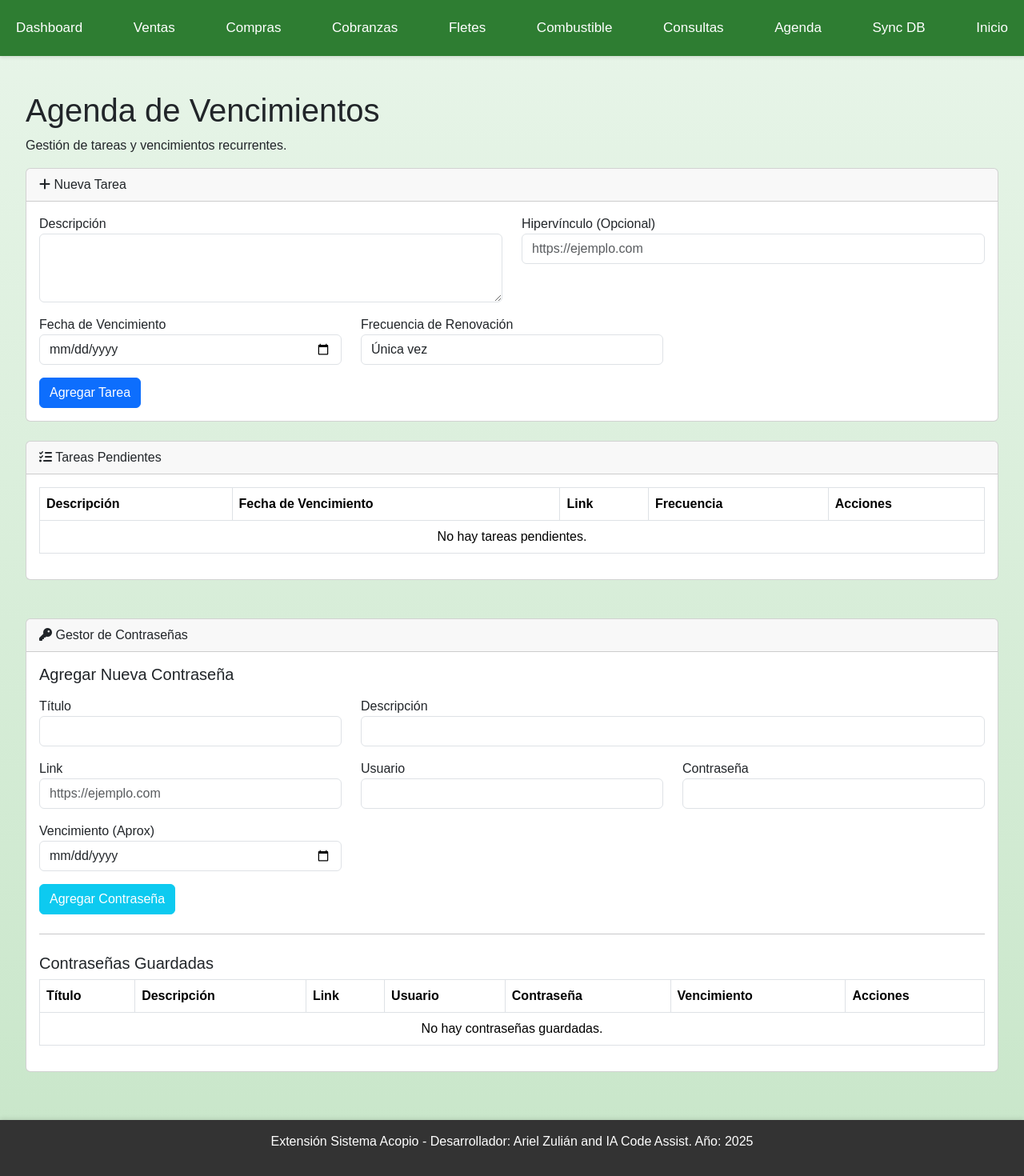
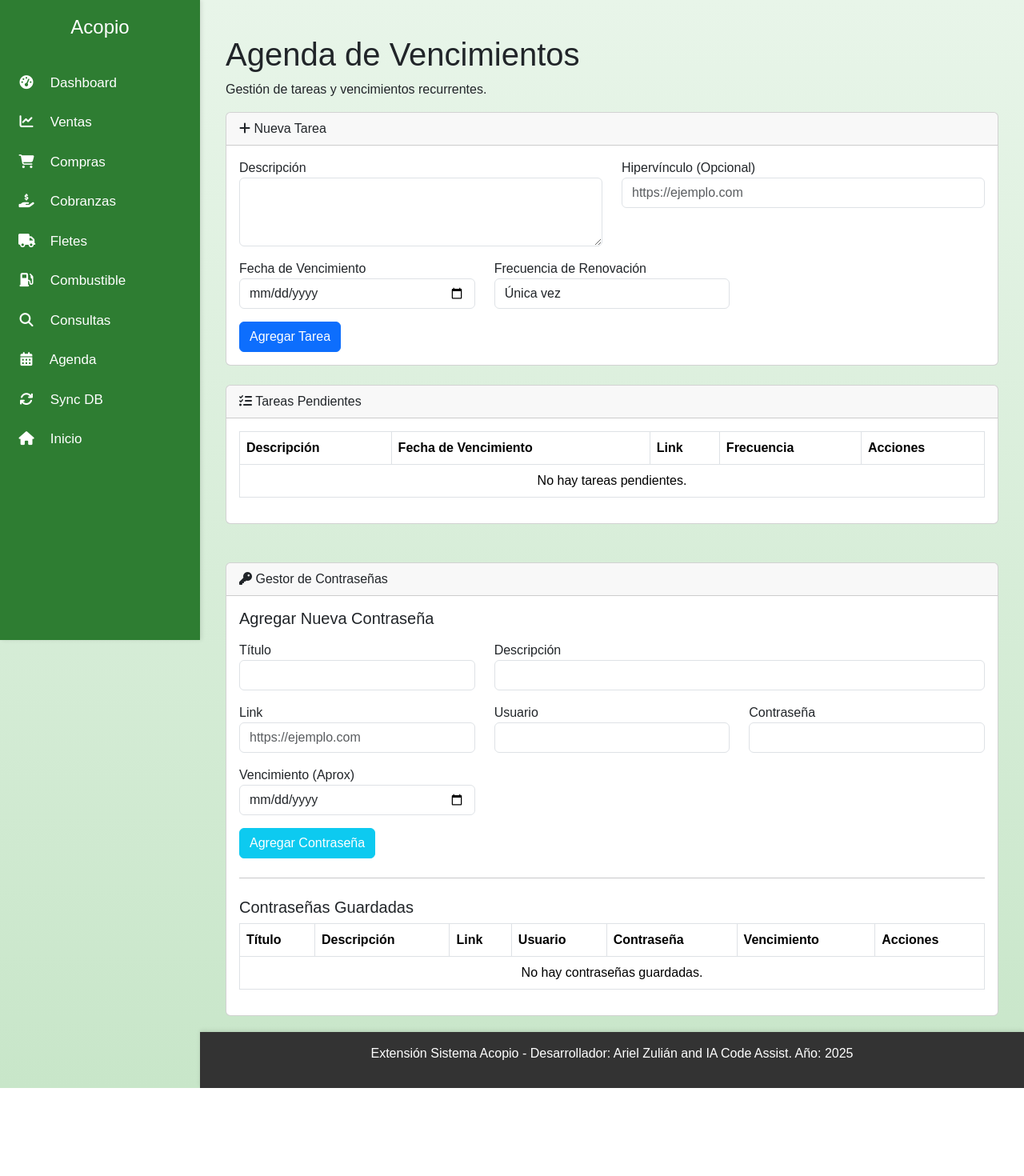
Before and after one commit to arizu14n/Datos-Acopio, a Flask app: page /agenda in a window 1280 px wide. Shown: the whole page at 80% size. After the commit the page ends 1360 px from the top, so only its background shows below. Run offline with Flask 3, Linux system fonts and the light colour scheme; data that the repository does not hold is empty; some libraries are stand-ins or nearby versions.

Commit message:
desplazo la barra de menú al lateral izquierdo

```diff
--- a/static/styles/base.css
+++ b/static/styles/base.css
@@ -2,40 +2,82 @@
     font-family: Arial, sans-serif;
     margin: 0;
     background: linear-gradient(to bottom, #e8f5e9, #c8e6c9);
+    display: flex;
+    flex-direction: row; /* For sidebar layout */
     min-height: 100vh;
-    display: flex; /* Added for sticky footer */
-    flex-direction: column; /* Added for sticky footer */
+    transition: margin-left 0.3s; /* Smooth transition */
 }
-.navbar {
+
+.sidebar {
+    width: 250px;
+    position: fixed;
+    left: 0;
+    top: 0;
+    height: 100%;
     background-color: #2e7d32;
+    box-shadow: 2px 0 5px rgba(0,0,0,0.1);
+    padding-top: 20px;
+    z-index: 1000; /* Ensure it's on top */
+    overflow-y: auto;
+    transition: width 0.3s; /* Smooth transition */
+}
+
+.sidebar-title {
+    color: white;
+    text-align: center;
+    margin-bottom: 30px;
+    font-size: 24px;
+    white-space: nowrap; /* Keep title on one line */
     overflow: hidden;
-    box-shadow: 0 2px 4px rgba(0,0,0,0.1);
 }
-.navbar a {
-    float: left;
+
+.sidebar a {
     display: block;
     color: white;
-    text-align: center;
-    padding: 14px 20px;
+    padding: 12px 20px;
     text-decoration: none;
     font-size: 17px;
+    border-left: 3px solid transparent;
+    transition: background-color 0.3s, border-left 0.3s;
+    white-space: nowrap; /* Keep text on one line */
+    overflow: hidden;
 }
-.navbar a:hover {
+
+.sidebar a:hover,
+.sidebar a.active { /* Add an active class for the current page if needed */
     background-color: #388e3c;
+    border-left: 3px solid #fbc02d; /* Accent color */
 }
+
+.sidebar a i {
+    margin-right: 15px;
+    width: 20px; /* Align icons */
+    text-align: center;
+    transition: margin-right 0.3s;
+}
+
+.main-content {
+    margin-left: 250px; /* Same as sidebar width */
+    flex-grow: 1;
+    display: flex;
+    flex-direction: column;
+    width: calc(100% - 250px); /* Ensure it takes remaining width */
+    transition: margin-left 0.3s, width 0.3s; /* Smooth transition */
+}
+
 .content {
     padding: 20px;
-    flex-grow: 1; /* Added for sticky footer */
+    flex-grow: 1;
 }
+
 .footer {
     background-color: #333;
     color: white;
     text-align: center;
     padding: 15px;
-    /* Removed position: relative, bottom: 0, width: 100% as flexbox handles it */
     box-shadow: 0 -2px 5px rgba(0,0,0,0.1);
-    margin-top: 40px;
 }
+
 .table-container {
     background-color: white;
     border-radius: 12px;
@@ -52,3 +94,27 @@
 #dataTable tbody tr.overdue-task td {
     background-color: #ffe0b2 !important; /* Ensure cells also get the background color */
 }
+
+/* --- NEW RESPONSIVE STYLES --- */
+
+/* Medium screens: Collapsed icon-only sidebar */
+@media (max-width: 992px) {
+    .sidebar {
+        width: 80px;
+    }
+    .sidebar .sidebar-title, .sidebar .nav-text {
+        display: none;
+    }
+    .sidebar a {
+        padding: 15px 10px;
+        text-align: center;
+    }
+    .sidebar a i {
+        margin-right: 0;
+        font-size: 20px;
+    }
+    .main-content {
+        margin-left: 80px;
+        width: calc(100% - 80px);
+    }
+}
--- a/templates/base.html
+++ b/templates/base.html
@@ -10,28 +10,29 @@
     {% block head_extra %}{% endblock %}
 </head>
 <body>
-    <div class="navbar">
-        <a href="{{ url_for('dashboard') }}">Dashboard</a>
-        <a href="{{ url_for('ventas') }}">Ventas</a>
-        <a href="{{ url_for('compras') }}">Compras</a>
-        <a href="{{ url_for('cobranzas') }}">Cobranzas</a>
-        <a href="{{ url_for('fletes') }}">Fletes</a>
-        <a href="{{ url_for('combustible') }}">Combustible</a>
-        <a href="{{ url_for('consultas') }}">Consultas</a>
-        <a href="{{ url_for('agenda') }}">Agenda</a>
-        <a href="{{ url_for('sync_db_page') }}">Sync DB</a>
-        <a href="{{ url_for('home') }}">Inicio</a>
+    <div class="sidebar">
+        <h3 class="sidebar-title">Acopio</h3>
+        <a href="{{ url_for('dashboard') }}"><i class="fas fa-tachometer-alt"></i> <span class="nav-text">Dashboard</span></a>
+        <a href="{{ url_for('ventas') }}"><i class="fas fa-chart-line"></i> <span class="nav-text">Ventas</span></a>
+        <a href="{{ url_for('compras') }}"><i class="fas fa-shopping-cart"></i> <span class="nav-text">Compras</span></a>
+        <a href="{{ url_for('cobranzas') }}"><i class="fas fa-hand-holding-usd"></i> <span class="nav-text">Cobranzas</span></a>
+        <a href="{{ url_for('fletes') }}"><i class="fas fa-truck"></i> <span class="nav-text">Fletes</span></a>
+        <a href="{{ url_for('combustible') }}"><i class="fas fa-gas-pump"></i> <span class="nav-text">Combustible</span></a>
+        <a href="{{ url_for('consultas') }}"><i class="fas fa-search"></i> <span class="nav-text">Consultas</span></a>
+        <a href="{{ url_for('agenda') }}"><i class="fas fa-calendar-alt"></i> <span class="nav-text">Agenda</span></a>
+        <a href="{{ url_for('sync_db_page') }}"><i class="fas fa-sync"></i> <span class="nav-text">Sync DB</span></a>
+        <a href="{{ url_for('home') }}"><i class="fas fa-home"></i> <span class="nav-text">Inicio</span></a>
     </div>
 
-    </div>
-
-    <div class="content">
-        {% block content %}{% endblock %}
+    <div class="main-content">
+        <div class="content">
+            {% block content %}{% endblock %}
+        </div>
+        <footer class="footer">
+            <p>Extensión Sistema Acopio - Desarrollador: Ariel Zulián and IA Code Assist. Año: 2025</p>
+        </footer>
     </div>
     <script src="https://cdn.jsdelivr.net/npm/bootstrap@5.3.3/dist/js/bootstrap.bundle.min.js" integrity="sha384-YvpcrYf0tY3lHB60NNkmXc5s9fDVZLESaAA55NDzOxhy9GkcIdslK1eN7N6jIeHz" crossorigin="anonymous"></script>
     {% block scripts %}{% endblock %}
-    <footer class="footer">
-        <p>Extensión Sistema Acopio - Desarrollador: Ariel Zulián and IA Code Assist. Año: 2025</p>
-    </footer>
 </body>
 </html>
```
